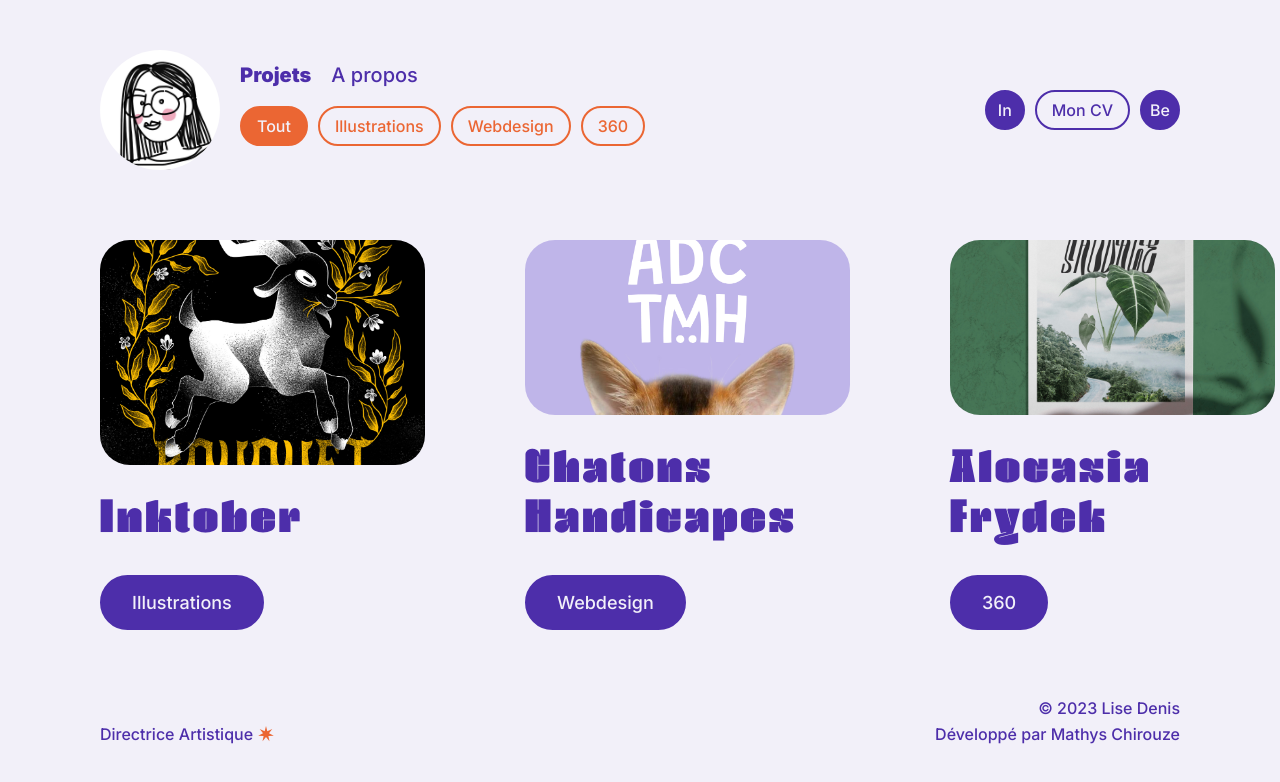
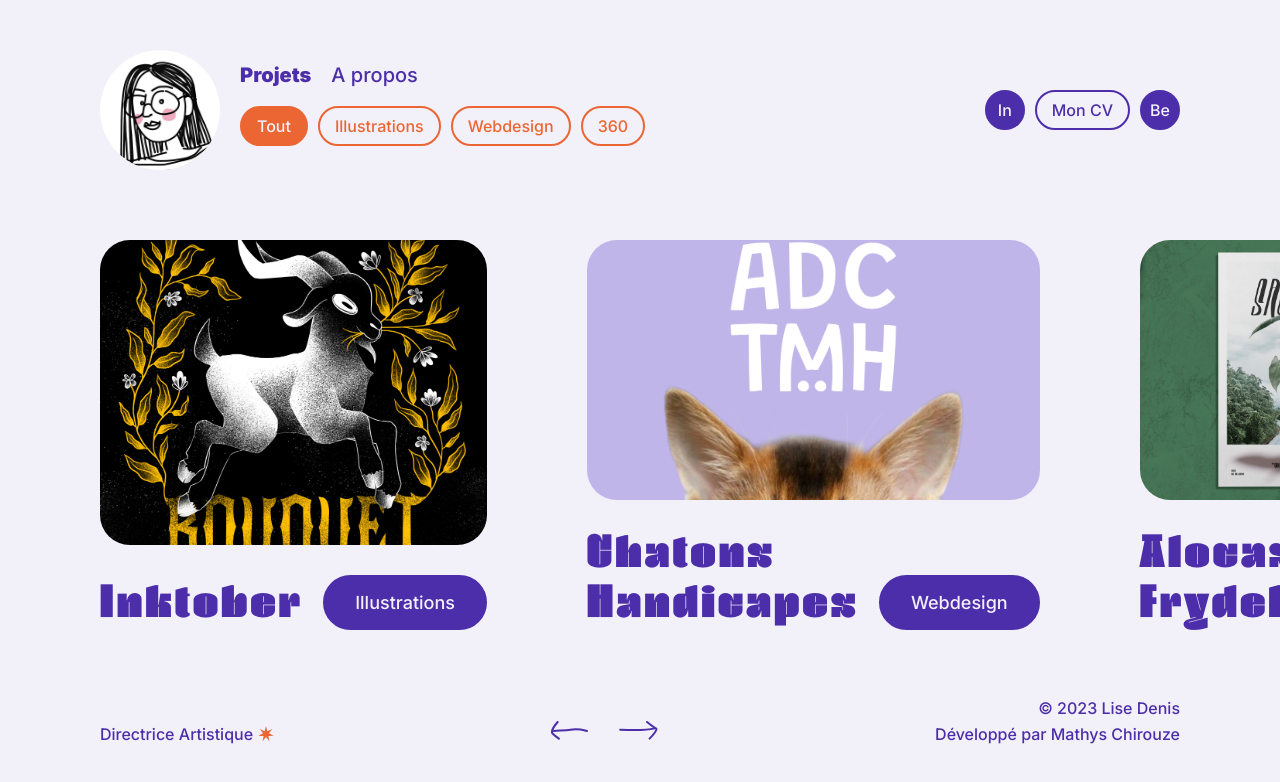
Before and after one commit to Dratatin/lise-portfolio-v2, a React (Create React App) app: page /portfolio in a window 1280 px wide. Shown: the top 782 px of the page. Built offline with nearby package versions, Linux system fonts and the light colour scheme.

Commit message:
Implement slider navigation

```diff
--- a/src/App.jsx
+++ b/src/App.jsx
@@ -1,5 +1,5 @@
-import { Routes, Route, useLocation } from 'react-router-dom';
-import { Navigate } from 'react-router-dom';
+import { Routes, Route, useLocation, Navigate } from 'react-router-dom';
+import { useRef } from 'react';
 import Header from './layout/header/Header';
 import Footer from './layout/footer/Footer';
 import Main from './layout/main/Main';
@@ -10,6 +10,8 @@ import './styles/main.css';
 
 function App() {
   const { pathname } = useLocation();
+  const sliderNavPrev = useRef();
+  const sliderNavNext = useRef();
 
   return (
     <ThemeProvider>
@@ -19,12 +21,18 @@ function App() {
           <Routes>
             <Route path='/' element={<Navigate to="/portfolio" />}></Route>
             <Route path='/about' element={<About />}></Route>
-            <Route path='/portfolio' element={<Portfolio />}></Route>
+            <Route path='/portfolio' element={<Portfolio sliderNavPrev={sliderNavPrev} sliderNavNext={sliderNavNext} />}></Route>
             <Route path='/portfolio/project/:id'></Route>
             <Route path='*'></Route>
           </Routes>
         </Main>
-        <Footer />
+        <Footer
+          onPortfolioPage={pathname === "/portfolio"}
+          sliderNav={{
+            'prev':sliderNavPrev,
+            'next':sliderNavNext
+          }}
+        />
       </div>
     </ThemeProvider>
   );
--- a/src/components/card/_card.scss
+++ b/src/components/card/_card.scss
@@ -21,8 +21,7 @@
         display: flex;
         align-items: flex-end;
         justify-content: space-between;
-        flex-wrap: wrap;
-        gap: 30px;
+        gap: 20px;
         &__title {
             font-size: 50px;
         }
--- /dev/null
+++ b/src/components/sliderNavigation/SliderNavigation.jsx
@@ -0,0 +1,19 @@
+import {ReactComponent as ArrowLeft} from '../../assets/slider-prev.svg'
+import {ReactComponent as ArrowRight} from '../../assets/slider-next.svg'
+
+import "./_sliderNavigation.scss";
+
+const SliderNavigation = ({sliderNav}) => {
+    return (
+        <div className="slider-navigation">
+            <div className="slider-navigation__button" ref={sliderNav.prev}>
+                <ArrowLeft />
+            </div>
+            <div className="slider-navigation__button" ref={sliderNav.next}>
+                <ArrowRight />
+            </div>
+        </div>
+    )
+}
+
+export default SliderNavigation
--- /dev/null
+++ b/src/components/sliderNavigation/_sliderNavigation.scss
@@ -0,0 +1,7 @@
+.slider-navigation {
+    display: flex;
+    gap: 30px;
+    &__button {
+        cursor: pointer;
+    }
+}
--- a/src/layout/footer/Footer.jsx
+++ b/src/layout/footer/Footer.jsx
@@ -1,14 +1,18 @@
 import Container from "../container/Container"
 import Credits from "../../components/credits/Credits";
 import Job from "../../components/job/Job";
+import SliderNavigation from "../../components/sliderNavigation/SliderNavigation";
 import "./_footer.scss";
 
-const Footer = () => {
+const Footer = ({onPortfolioPage, sliderNav}) => {
     return (
         <footer className="footer">
             <Container layoutType="big">
                 <div className="footer__content">
                     <Job />
+                    {onPortfolioPage === true &&
+                        <SliderNavigation sliderNav={sliderNav}/>
+                    }
                     <Credits />
                 </div>
             </Container>
--- a/src/pages/portfolio/Portfolio.jsx
+++ b/src/pages/portfolio/Portfolio.jsx
@@ -1,6 +1,6 @@
 // Import Swiper React components
 import { Swiper, SwiperSlide } from 'swiper/react'
-import { Mousewheel, FreeMode } from 'swiper/modules'
+import { Mousewheel, FreeMode, Navigation } from 'swiper/modules'
 
 import { useState, useEffect } from 'react'
 import Card from '../../components/card/Card'
@@ -12,7 +12,7 @@ import 'swiper/css'
 
 import "./_portfolio.scss"
 
-const Portfolio = () => {
+const Portfolio = ({sliderNavPrev, sliderNavNext}) => {
     const { state } = useTheme()
     const [activeProjects, setProjects] = useState(projects)
 
@@ -28,19 +28,27 @@ const Portfolio = () => {
         <div className='portfolio'>
             <Swiper
                 slidesPerView={"auto"}
-                mousewheel={{
-                    enabled: true,
-                    releaseOnEdges: true,
-                    sensitivity: 20,
+                // mousewheel={{
+                //     enabled: true,
+                //     releaseOnEdges: true,
+                //     sensitivity: 20,
+                // }}
+                freeMode={true}
+                // direction={'horizontal'}
+                className='portfolio__slider'
+                navigation={{
+                    prevEl: sliderNavPrev.current,
+                    nextEl: sliderNavNext.current,
                 }}
-                freeMode={true}
-                direction={'horizontal'}
-                className='portfolio__slider'
-                modules={[Mousewheel, FreeMode]}
+                onBeforeInit={(swiper) => {
+                    swiper.params.navigation.prevEl = sliderNavPrev.current;
+                    swiper.params.navigation.nextEl = sliderNavNext.current;
+               }}
+                modules={[Mousewheel, FreeMode, Navigation]}
                 >
                 {activeProjects.map((project, index) => (
                     <SwiperSlide
-                        key={`card-${index}`}
+                        key={`card-${state.portfolio.filter}-${project.id}`}
                         className='portfolio__slider__item'
                         style={{animationDelay:`${0.2 * index}s`}}
                     >
--- a/src/pages/portfolio/_portfolio.scss
+++ b/src/pages/portfolio/_portfolio.scss
@@ -22,11 +22,11 @@
     }
 }
 
-.swiper-wrapper {
-    transition-duration: 0.6s !important;
-    /*Ease-out for scrolling, big difference when changed*/
-    transition-timing-function: ease-out;
-}
+// .swiper-wrapper {
+//     transition-duration: 0.6s !important;
+//     /*Ease-out for scrolling, big difference when changed*/
+//     transition-timing-function: ease-out;
+// }
 
 
 @keyframes slide {
```
Also changed, not shown: src/assets/slider-next.svg (added), src/assets/slider-prev.svg (added).
